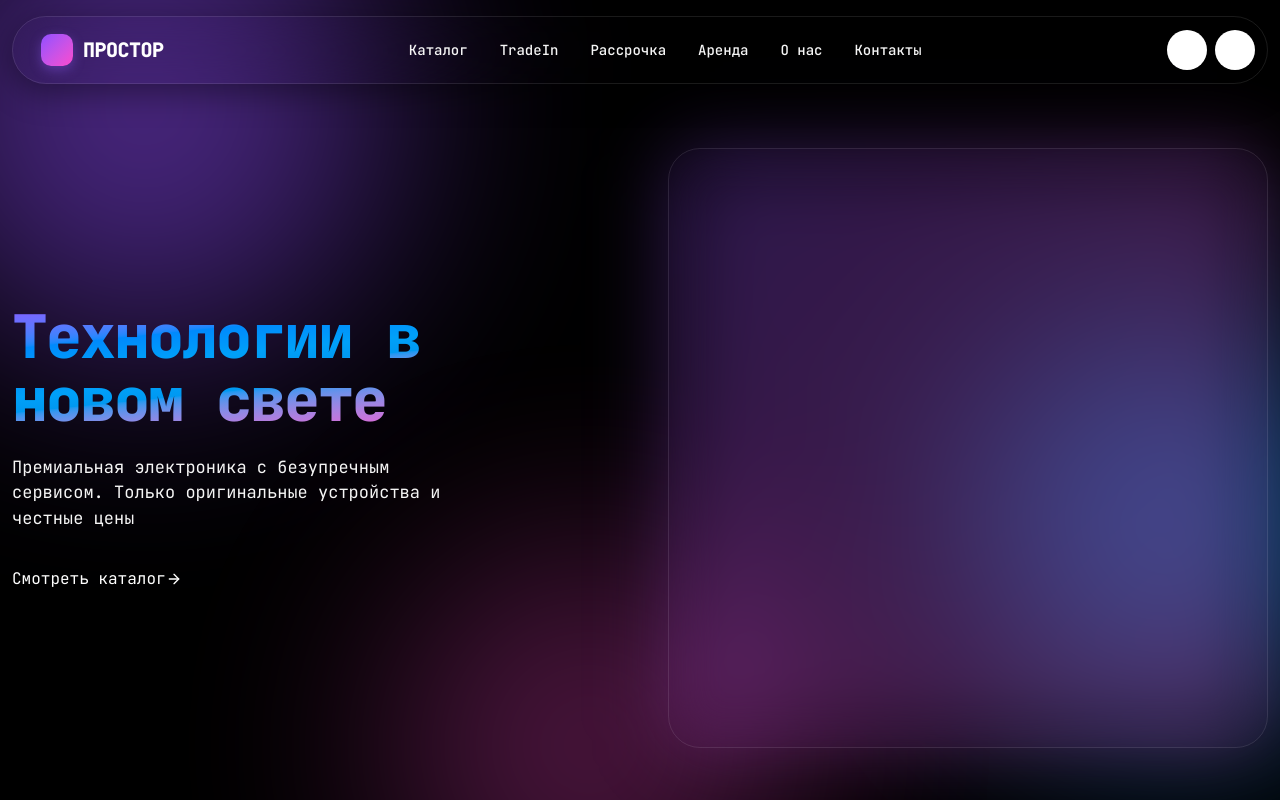
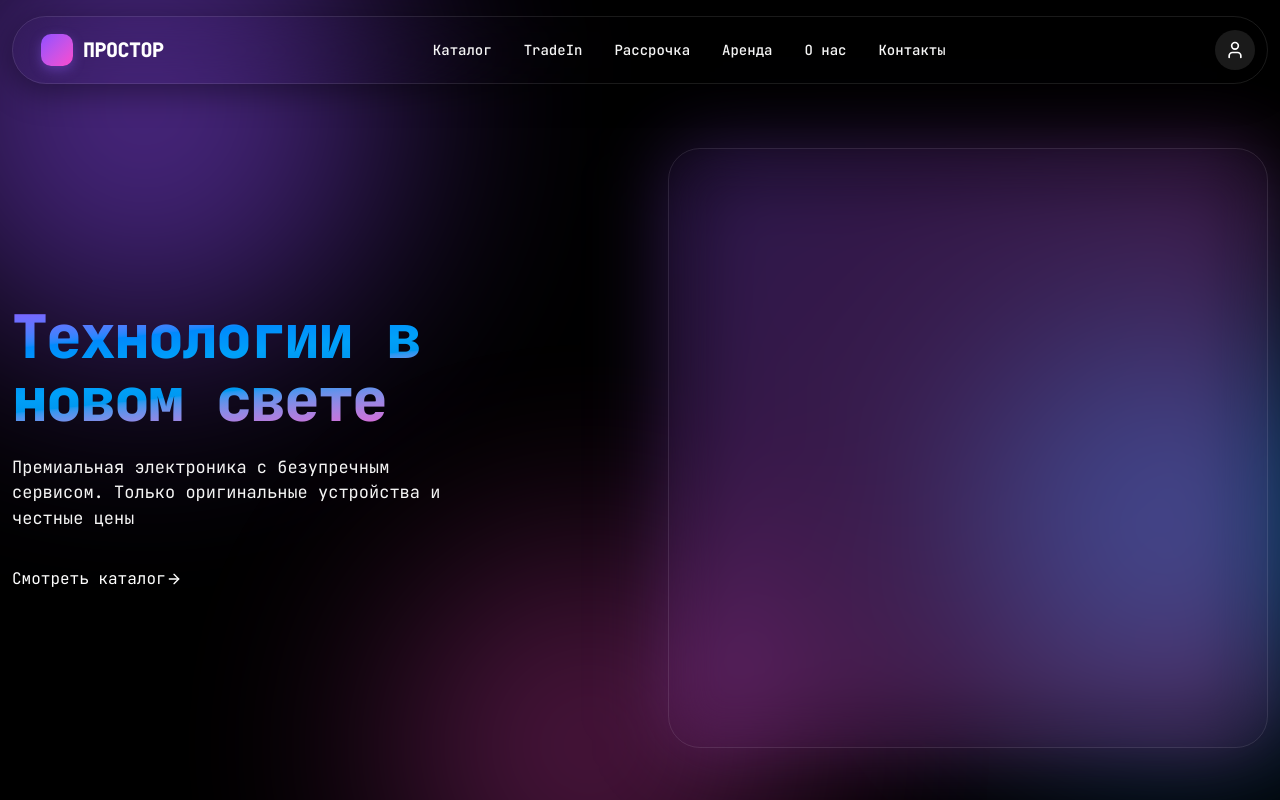
Before and after one commit to KarameLka-cloud/prostore, a Next.js app in the folder frontend/: page / in a window 1280 px wide. Shown: the top 800 px of the page. Built offline with nearby package versions, Linux system fonts and the light colour scheme.

Commit message:
Добавлена иконка входа

```diff
--- a/frontend/src/widgets/header-section/ui/header-section.tsx
+++ b/frontend/src/widgets/header-section/ui/header-section.tsx
@@ -1,9 +1,10 @@
 "use client";
 
 import { useState } from "react";
+import Link from "next/link";
 import NavLink from "next/link";
 import { navConfig } from "@/app/configs/site";
-import { Menu, X } from "lucide-react";
+import { Menu, User, X } from "lucide-react";
 
 export default function HeaderSection() {
   const [mobileMenuOpen, setMobileMenuOpen] = useState(false);
@@ -33,12 +34,12 @@ export default function HeaderSection() {
           </nav>
 
           <div className="flex gap-2">
-            <span className="h-10 w-10 bg-white rounded-full"></span>
-            <span className="h-10 w-10 bg-white rounded-full"></span>
-            {/* <IconButton label="Поиск">
-              <Search className="size-4.5" />
-            </IconButton>
-            <CartButton /> */}
+            <Link
+              href="/login"
+              className="flex size-10 items-center justify-center rounded-full bg-white/10 text-white transition-colors hover:bg-white/20"
+            >
+              <User className="size-5" />
+            </Link>
           </div>
 
           {/* Burger button */}
@@ -56,7 +57,9 @@ export default function HeaderSection() {
       {/* Mobile full-screen overlay */}
       <div
         className={`fixed inset-0 z-50 flex items-center justify-center bg-black/80 backdrop-blur-md transition-opacity duration-300 md:hidden ${
-          mobileMenuOpen ? "opacity-100 pointer-events-auto" : "opacity-0 pointer-events-none"
+          mobileMenuOpen
+            ? "opacity-100 pointer-events-auto"
+            : "opacity-0 pointer-events-none"
         }`}
         onClick={() => setMobileMenuOpen(false)}
       >
```
